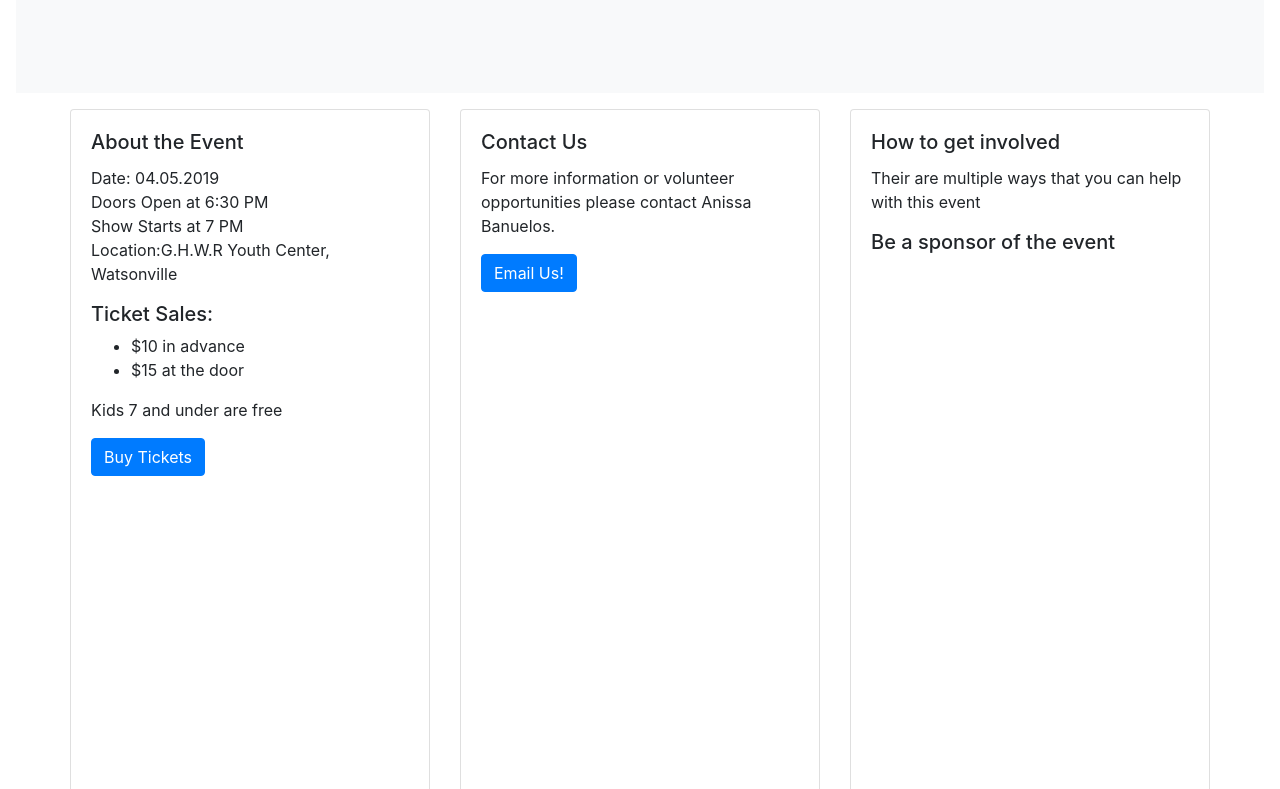
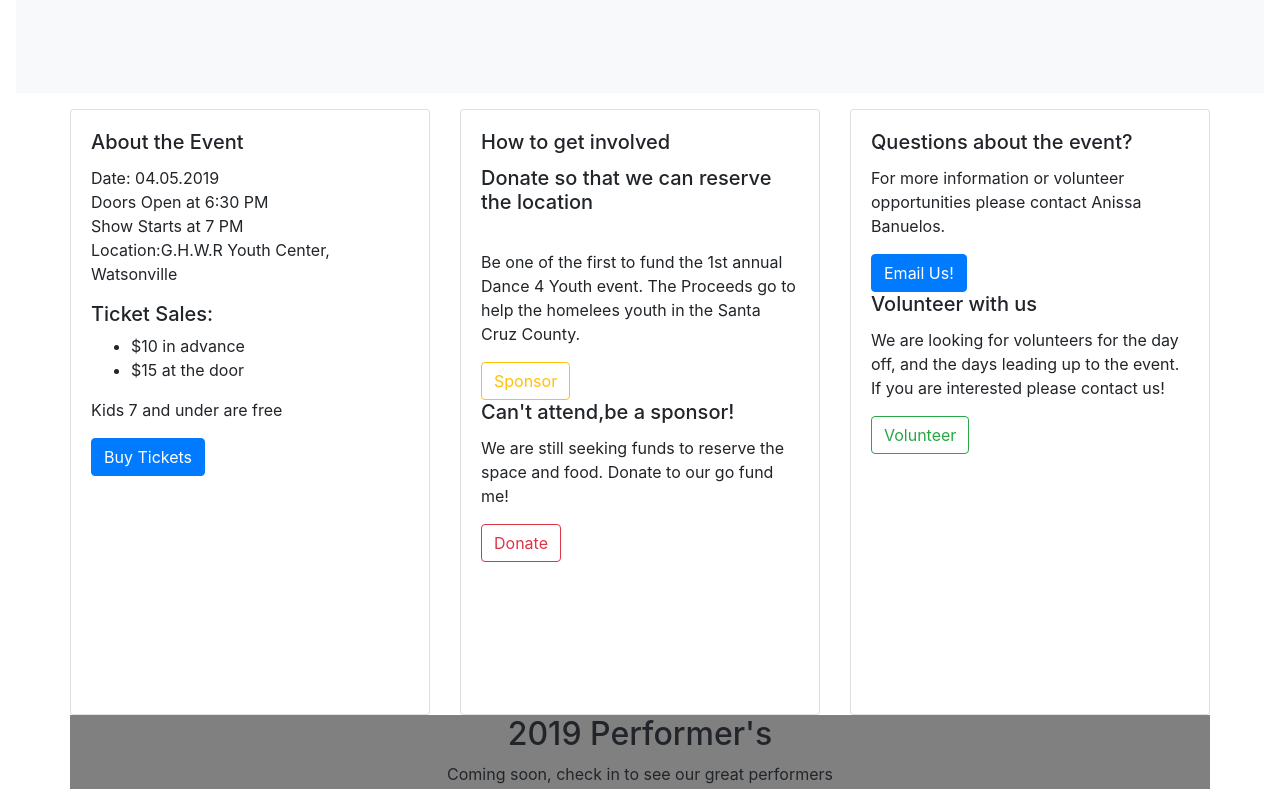
Before and after one commit to mvargasvega/Dance4Youth, a plain HTML site: page index.html in a window 1280 px wide. Shown: the part 635-1424 px from the top of the page. Drawn offline with nearby package versions, Linux system fonts and the light colour scheme; a script that the page names is missing.

Commit message:
Changed columns of how to get involved and volunteering with us

```diff
--- a/index.html
+++ b/index.html
@@ -22,7 +22,7 @@
          <a class="py-2 d-none d-md-inline-block" href="#">About</a>
          <a class="py-2 d-none d-md-inline-block" href="#">Performers</a>
          <a class="py-2 d-none d-md-inline-block" href="#">Sponsors</a>
-         <a class="py-2 d-none d-md-inline-block" href="https://www.gofundme.com/">Donate</a>
+         <a class="py-2 d-none d-md-inline-block" href="https://www.gofundme.com/dance-4-youth/donate?pc=wd_md_donate_r">Donate</a>
          <a class="py-2 d-none d-md-inline-block" href="#"> Volunteer</a>
          <a class="py-2 d-none d-md-inline-block" href="#">Contact</a>
         </div>
@@ -61,34 +61,33 @@
             </div>
             <div class="card">
               <div class="card-body">
-              <h5 class="card-title">Contact Us</h5>
-              <p class="card-text">For more information or volunteer opportunities please contact Anissa Banuelos.</p>
-              <a class="btn btn-primary" href="https://www.google.com/forms/about/" role="button">Email Us!</a>
-
-            </div>
-            </div>
-            <div class="card">
-              <div class="card-body">
                 <h5 class="card-title">How to get involved</h5>
-              <p class="card-text"> Their are multiple ways that you can help with this event</p>
-
-              <h5 class="card-title">Be a sponsor of the event</h5>
-              <iframe class='gfm-media-widget' image='1' coinfo='1' width='100%' height='100%' frameborder='0' id='dance-4-youth'></iframe><script src='//funds.gofundme.com/js/5.0/media-widget.js'></script>
-
+                <h5 class="card-title">Donate so that we can reserve the location</h5>
+                <iframe class='gfm-media-widget' image='1' coinfo='1' width='100%' height='0%' frameborder='0' id='dance-4-youth'></iframe><script src='//funds.gofundme.com/js/5.0/media-widget.js'></script>
                 <p>Be one of the first to fund the 1st annual Dance 4 Youth event. The Proceeds go to help the homelees youth in the Santa Cruz County.</p>
 
                 <a class="btn btn-outline-warning center" href="https://www.gofundme.com/" role="button">Sponsor</a>
 
-              <h5 class="card-title">Can't attend,be a donor!</h5>
+                <h5 class="card-title">Can't attend,be a sponsor!</h5>
                 <p>We are still seeking funds to reserve the space and food. Donate to our go fund me!</p>
-              <a class="btn btn-outline-danger"href="https://www.gofundme.com/" role="button">Donate</a>
+                <a class="btn btn-outline-danger"href="https://www.gofundme.com/dance-4-youth/donate?pc=wd_md_donate_r" role="button">Donate</a>
+              </div>
 
+            </div>
+            <div class="card">
+              <div class="card-body">
+                <h5 class="card-title">Questions about the event?</h5>
+                <p class="card-text">For more information or volunteer opportunities please contact Anissa Banuelos.</p>
+                <a class="btn btn-primary" href="https://www.google.com/forms/about/" role="button">Email Us! <br /></a>
 
+                <div class="">
                   <h5 class="card-title">Volunteer with us</h5>
                   <p>We are looking for volunteers for the day off, and the days leading up to the event. If you are interested please contact us!</p>
-              <a class="btn btn-outline-success" href="https://www.gofundme.com/" role="button">Volunteer</a>
+                  <a class="btn btn-outline-success" href="#" role="button">Volunteer</a>
                 </div>
               </div>
+            </div>
+            <!-- How to Get involved -->
 
           </div>
         </div>
@@ -190,10 +189,7 @@
 
       </div>
 
-      <div class="container">
-        <h3>Donate through go fund me</h3>
-        <iframe class='gfm-media-widget' image='1' coinfo='1' width='50%' height='50%' frameborder='0' id='dance-4-youth'></iframe><script src='//funds.gofundme.com/js/5.0/media-widget.js'></script>
-      </div>
+
 
 
 
```
Lines whose indentation alone changed are shown as unchanged.
